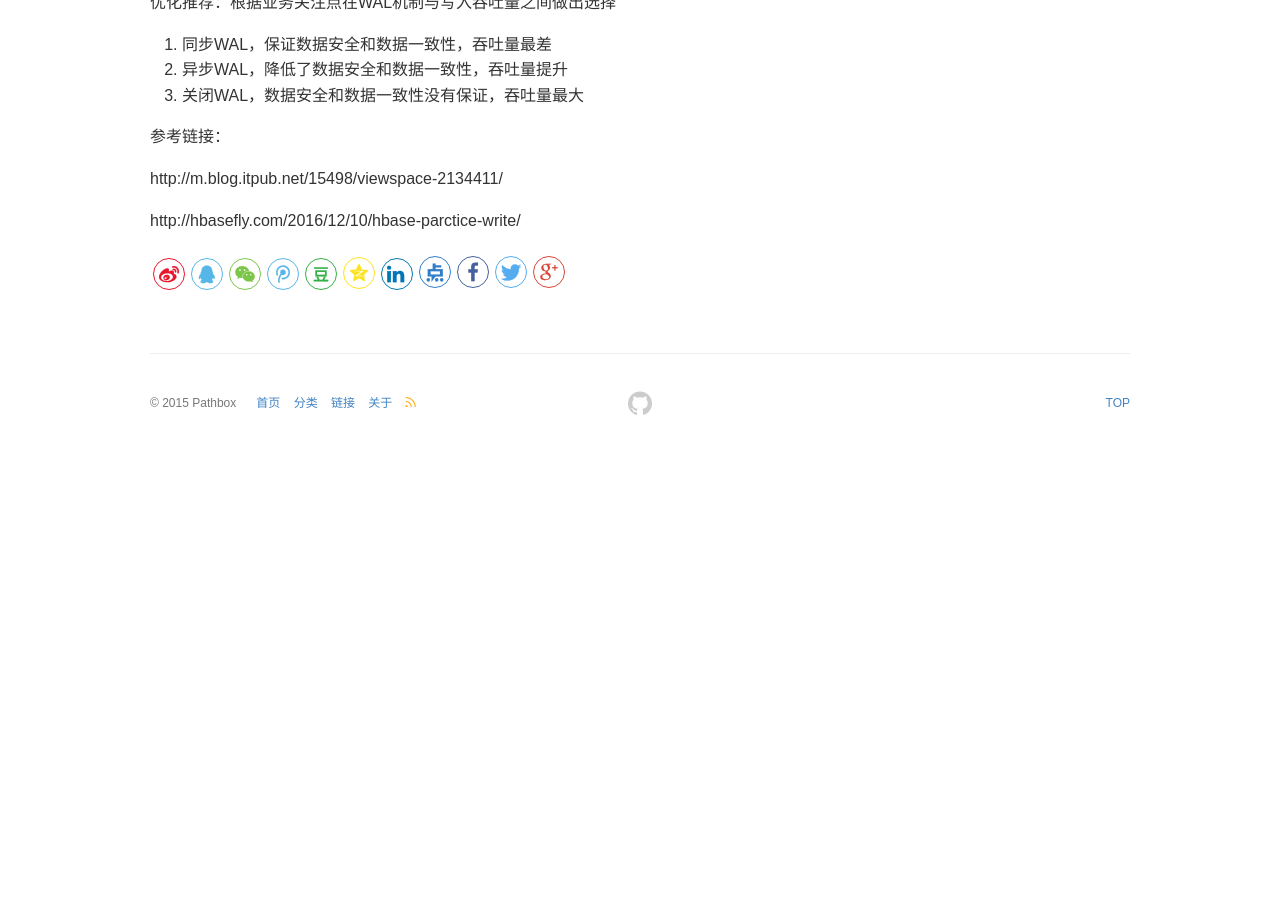
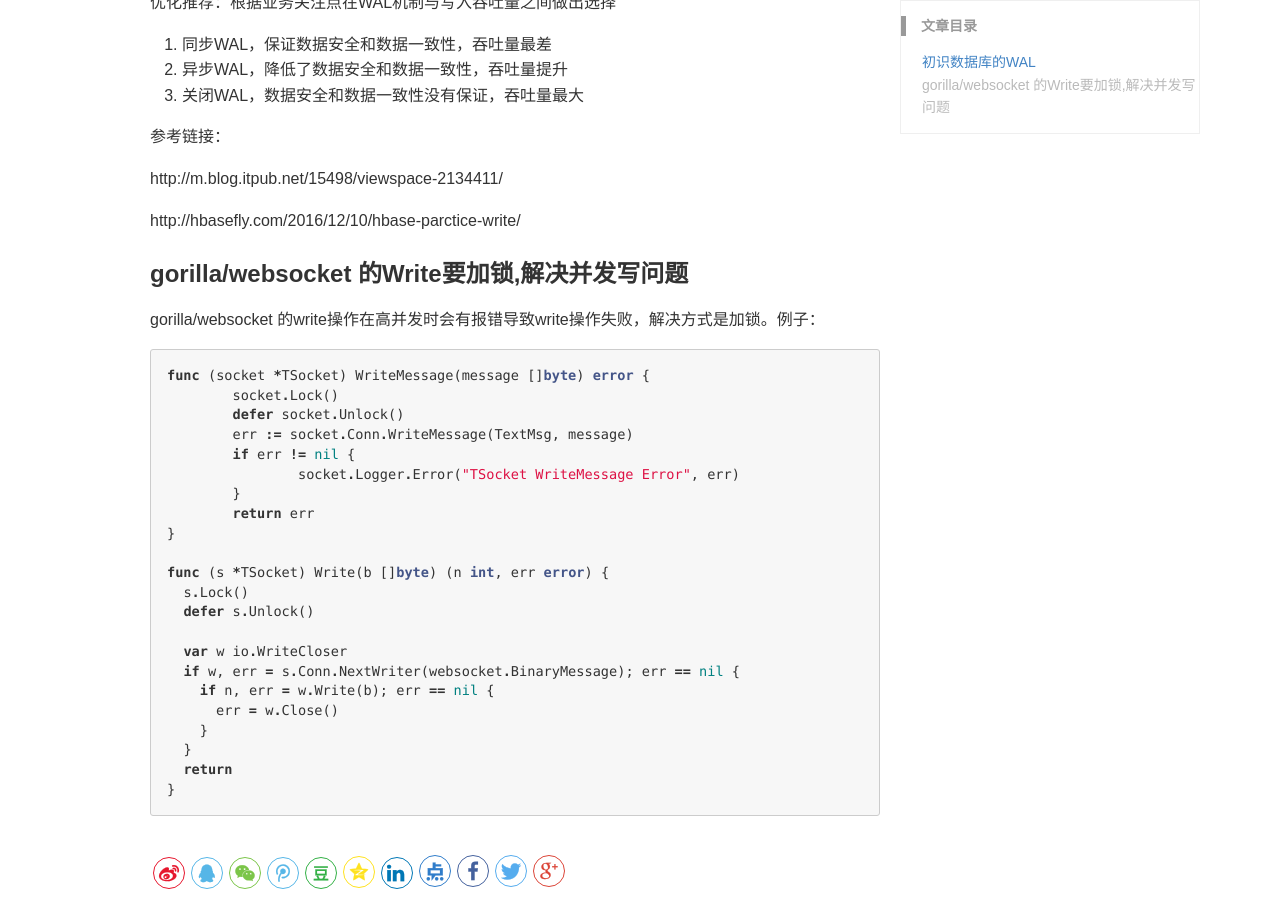
Before and after one commit to pathbox/pathbox.github.io, a Jekyll site: the page built from _posts/2018-06-26-work-summary.md, in a window 1280 px wide and 900 px high, scrolled down 1106 px. Built offline with Jekyll 4.4.1, drawn with Linux system fonts in a browser that asks for light colours; before the commit the page ends 1558 px from its top, so only the background shows below that.

Commit message:
gorilla/websocket 的Write要加锁,解决并发写问题

````diff
--- a/_posts/2018-06-26-work-summary.md
+++ b/_posts/2018-06-26-work-summary.md
@@ -42,3 +42,32 @@ WAL机制一方面是为了确保数据即使写入缓存丢失也可以恢复
 http://m.blog.itpub.net/15498/viewspace-2134411/
 
 http://hbasefly.com/2016/12/10/hbase-parctice-write/
+
+### gorilla/websocket 的Write要加锁,解决并发写问题
+
+gorilla/websocket 的write操作在高并发时会有报错导致write操作失败，解决方式是加锁。例子：
+
+```go
+func (socket *TSocket) WriteMessage(message []byte) error {
+	socket.Lock()
+	defer socket.Unlock()
+	err := socket.Conn.WriteMessage(TextMsg, message)
+	if err != nil {
+		socket.Logger.Error("TSocket WriteMessage Error", err)
+	}
+	return err
+}
+
+func (s *TSocket) Write(b []byte) (n int, err error) {
+  s.Lock()
+  defer s.Unlock()
+
+  var w io.WriteCloser
+  if w, err = s.Conn.NextWriter(websocket.BinaryMessage); err == nil {
+    if n, err = w.Write(b); err == nil {
+      err = w.Close()
+    }
+  }
+  return
+}
+```
````
